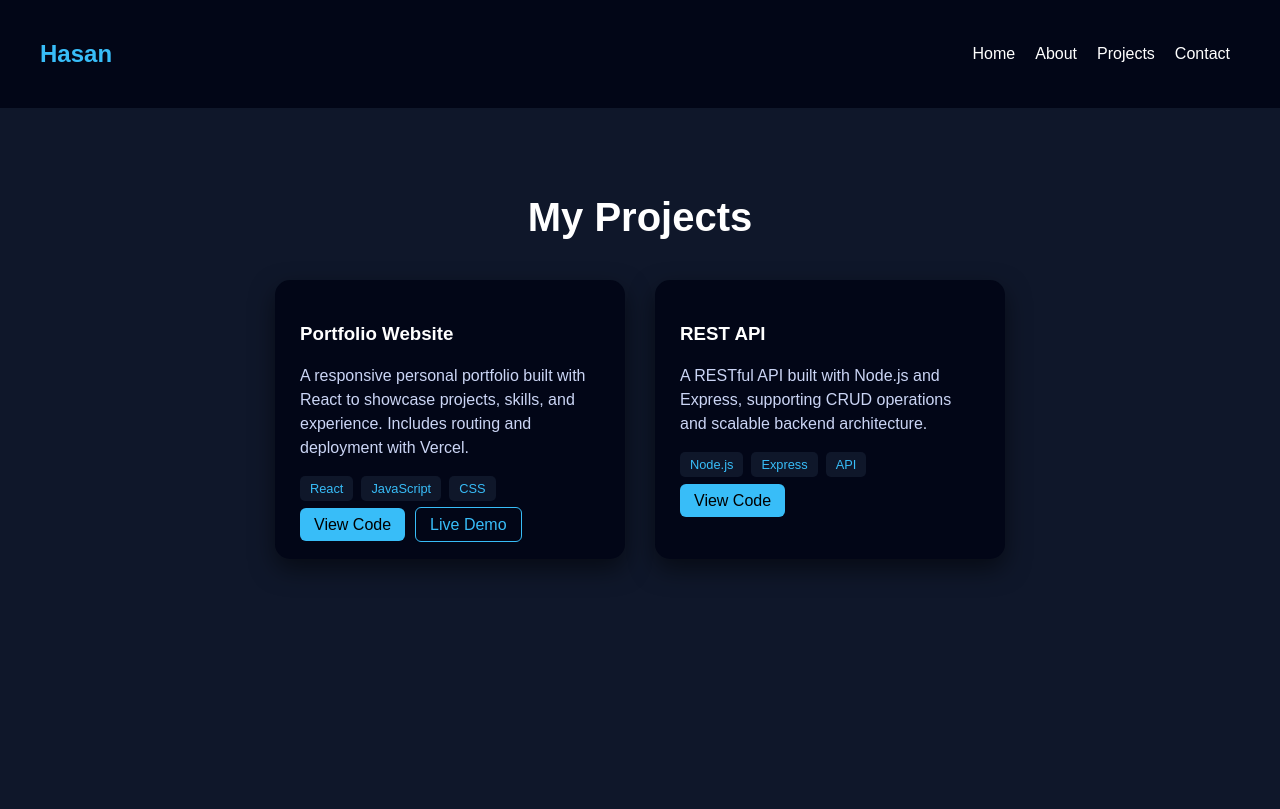
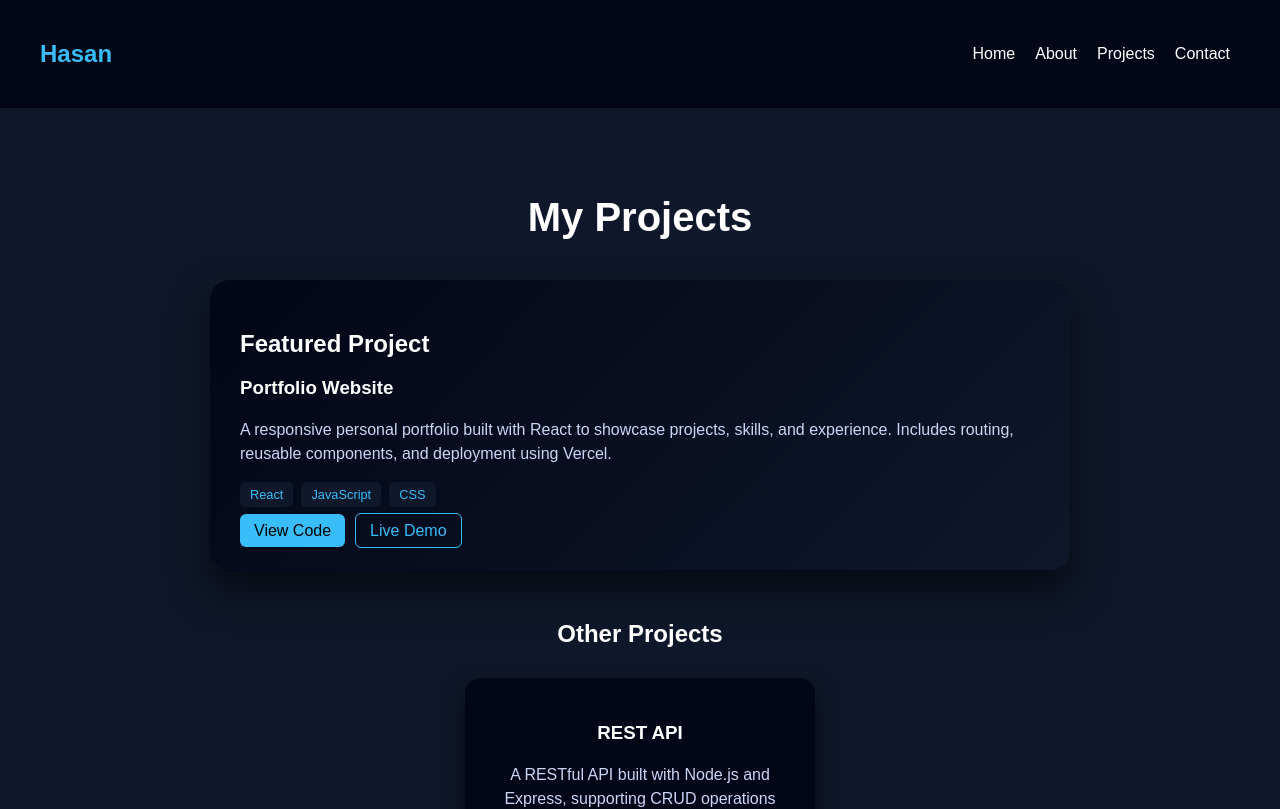
Before and after one commit to Has-has/portfolio, a React app: page /projects in a window 1280 px wide. Shown: the top 809 px of the page. Built offline with nearby package versions, Linux system fonts and the light colour scheme; the HTML template or start-up script is replaced by a standard one.

Commit message:
added featured project section

```diff
--- a/src/pages/Projects.jsx
+++ b/src/pages/Projects.jsx
@@ -3,36 +3,24 @@ function Projects() {
     <div style={styles.wrapper}>
       <h1 style={styles.title}>My Projects</h1>
 
-      <div style={styles.container}>
-        {/* Project 1 */}
-        <div
-          style={styles.card}
-          onMouseOver={(e) => {
-            e.currentTarget.style.transform = "translateY(-8px)";
-            e.currentTarget.style.boxShadow =
-              "0 20px 40px rgba(56, 189, 248, 0.2)";
-          }}
-          onMouseOut={(e) => {
-            e.currentTarget.style.transform = "translateY(0)";
-            e.currentTarget.style.boxShadow = styles.card.boxShadow;
-          }}
-        >
-          <h3>Portfolio Website</h3>
+      {/* ⭐ Featured Project */}
+      <div style={styles.featured}>
+        <h2>Featured Project</h2>
+
+        <h3 style={{ marginTop: "10px" }}>Portfolio Website</h3>
 
         <p style={styles.description}>
           A responsive personal portfolio built with React to showcase
-            projects, skills, and experience. Includes routing and deployment
-            with Vercel.
+          projects, skills, and experience. Includes routing, reusable
+          components, and deployment using Vercel.
         </p>
 
-          {/* Tech Stack */}
         <div style={styles.techStack}>
           <span style={styles.tag}>React</span>
           <span style={styles.tag}>JavaScript</span>
           <span style={styles.tag}>CSS</span>
         </div>
 
-          {/* Buttons */}
         <div style={styles.buttonGroup}>
           <a
             href="https://github.com/Has-has/portfolio"
@@ -54,19 +42,11 @@ function Projects() {
         </div>
       </div>
 
-        {/* Project 2 */}
-        <div
-          style={styles.card}
-          onMouseOver={(e) => {
-            e.currentTarget.style.transform = "translateY(-8px)";
-            e.currentTarget.style.boxShadow =
-              "0 20px 40px rgba(56, 189, 248, 0.2)";
-          }}
-          onMouseOut={(e) => {
-            e.currentTarget.style.transform = "translateY(0)";
-            e.currentTarget.style.boxShadow = styles.card.boxShadow;
-          }}
-        >
+      {/* Other Projects */}
+      <h2 style={{ marginTop: "50px" }}>Other Projects</h2>
+
+      <div style={styles.container}>
+        <div style={styles.card}>
           <h3>REST API</h3>
 
           <p style={styles.description}>
@@ -74,7 +54,6 @@ function Projects() {
             operations and scalable backend architecture.
           </p>
 
-          {/* Tech Stack */}
           <div style={styles.techStack}>
             <span style={styles.tag}>Node.js</span>
             <span style={styles.tag}>Express</span>
@@ -168,6 +147,83 @@ const styles = {
     borderRadius: "6px",
     textDecoration: "none",
   },
+
+  featured: {
+  background: "linear-gradient(135deg, #020617, #0f172a)",
+  padding: "30px",
+  borderRadius: "20px",
+  maxWidth: "800px",
+  margin: "auto",
+  boxShadow: "0 20px 40px rgba(0,0,0,0.6)",
+  textAlign: "left",
+},
+
+wrapper: {
+  padding: "60px 20px",
+  textAlign: "center",
+},
+
+title: {
+  fontSize: "2.5rem",
+  marginBottom: "40px",
+},
+
+container: {
+  display: "flex",
+  justifyContent: "center",
+  marginTop: "30px",
+},
+
+card: {
+  backgroundColor: "#020617",
+  padding: "25px",
+  borderRadius: "15px",
+  width: "300px",
+  boxShadow: "0 10px 25px rgba(0,0,0,0.5)",
+},
+
+description: {
+  marginTop: "10px",
+  lineHeight: "1.5",
+  color: "#cbd5f5",
+},
+
+techStack: {
+  marginTop: "15px",
+  marginBottom: "15px",
+},
+
+tag: {
+  display: "inline-block",
+  backgroundColor: "#0f172a",
+  color: "#38bdf8",
+  padding: "5px 10px",
+  borderRadius: "5px",
+  marginRight: "8px",
+  fontSize: "0.8rem",
+},
+
+buttonGroup: {
+  marginTop: "10px",
+},
+
+button: {
+  backgroundColor: "#38bdf8",
+  color: "#000",
+  padding: "8px 14px",
+  borderRadius: "6px",
+  textDecoration: "none",
+  marginRight: "10px",
+  fontWeight: "500",
+},
+
+buttonSecondary: {
+  border: "1px solid #38bdf8",
+  color: "#38bdf8",
+  padding: "8px 14px",
+  borderRadius: "6px",
+  textDecoration: "none",
+},
 };
 
 export default Projects;
```
Lines whose indentation alone changed are shown as unchanged.
